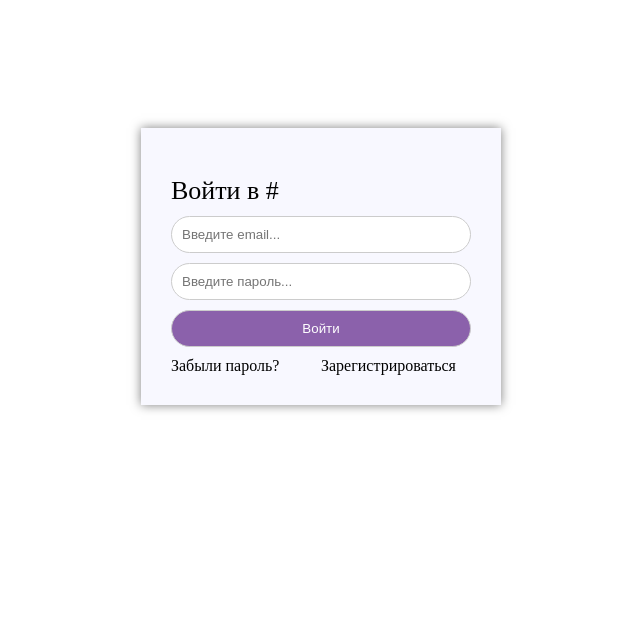
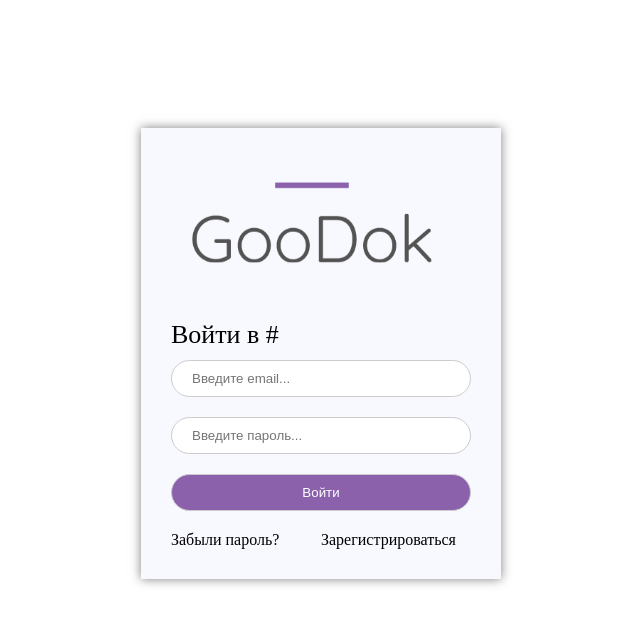
Before and after one commit to julimorozova/twitter, a plain HTML site: page templates/login.html in a window 1280 px wide. Shown: the whole page, without its empty margins (319-959 px from the left). Drawn offline with Linux system fonts and the light colour scheme.

Commit message:
Add a logotype

```diff
--- a/templates/login.html
+++ b/templates/login.html
@@ -8,7 +8,8 @@
 </head>
 <body>
 <div class="container">
-    <div class="logo"><img src="" alt=""></div>
+    <div class="logo"><img src="logo.png" alt=""></div>
+
     <div class="title">Войти в #</div>
     <form method="POST" action="/login" class="form">
         <div class="form__auto form__input"><input type="text" name="username" placeholder="Введите email..."></div>
@@ -20,6 +21,8 @@
         <div class="forgot__link"><a href="#">Забыли пароль?</a></div>
         <div class="forgot__link"><a href="#">Зарегистрироваться</a></div>
     </div>
+
+
 </div>
 </body>
 </html>
--- a/templates/style.css
+++ b/templates/style.css
@@ -24,8 +24,8 @@ body {
     outline: none;
     border: 1px solid #ccc;
     border-radius: 50px;
-    padding: 10px;
-    margin-bottom: 10px;
+    padding: 10px 20px;
+    margin-bottom: 20px;
     width: 100%;
     box-sizing: border-box;
 }
@@ -48,6 +48,7 @@ body {
 .forgot {
     display: grid;
     grid-template-columns: 1fr 1fr;
+    margin-top: 10px;
 }
 .forgot__link a {
     text-decoration: none;
```
Also changed, not shown: templates/logo.png (added).
